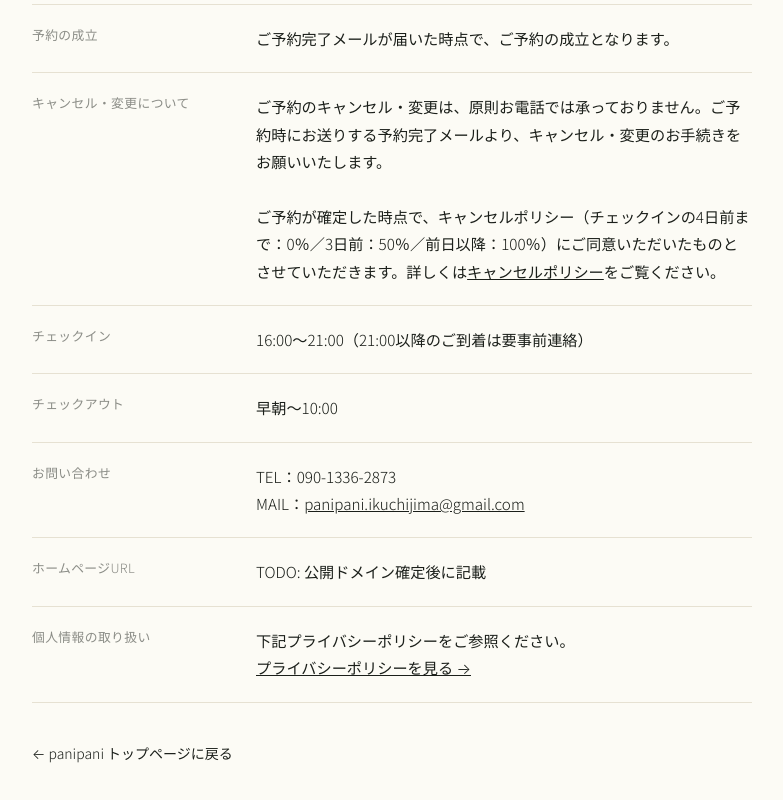
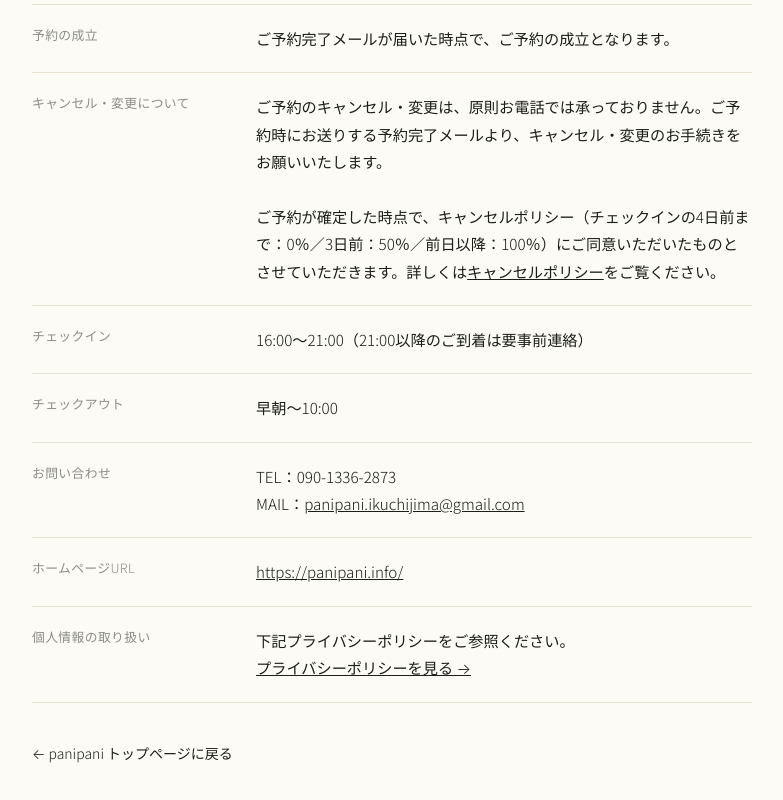
Before and after one commit to tomefuku/panipani-site, a plain HTML site: page legal.html in a window 1280 px wide. Shown: the part 933-1733 px from the top of the page, without its empty margins (248-1031 px from the left). Drawn offline with nearby package versions, Linux system fonts and the light colour scheme.

Commit message:
Add files via upload

```diff
--- a/legal.html
+++ b/legal.html
@@ -80,7 +80,7 @@
         <div class="row"><dt>お問い合わせ</dt>
           <dd>TEL：090-1336-2873<br>MAIL：<a href="mailto:panipani.ikuchijima@gmail.com" class="underline hover:opacity-60">panipani.ikuchijima@gmail.com</a></dd>
         </div>
-        <div class="row"><dt>ホームページURL</dt><dd class="text-black/40">TODO: 公開ドメイン確定後に記載</dd></div>
+        <div class="row"><dt>ホームページURL</dt><dd><a href="https://panipani.info/" class="underline hover:opacity-60">https://panipani.info/</a></dd></div>
         <div class="row"><dt>個人情報の取り扱い</dt><dd>下記プライバシーポリシーをご参照ください。<br><a href="privacy.html" class="underline hover:opacity-60">プライバシーポリシーを見る →</a></dd></div>
       </dl>
       <a href="index.html" class="inline-block mt-10 text-sm hover:opacity-60">← panipani トップページに戻る</a>
@@ -110,7 +110,7 @@
         <div class="row"><dt>Contact</dt>
           <dd>TEL: +81 90-1336-2873<br>MAIL: <a href="mailto:panipani.ikuchijima@gmail.com" class="underline hover:opacity-60">panipani.ikuchijima@gmail.com</a></dd>
         </div>
-        <div class="row"><dt>Website URL</dt><dd class="text-black/40">TODO: to be added once the domain is finalized</dd></div>
+        <div class="row"><dt>Website URL</dt><dd><a href="https://panipani.info/" class="underline hover:opacity-60">https://panipani.info/</a></dd></div>
         <div class="row"><dt>Handling of Personal Information</dt><dd>Please see our Privacy Policy.<br><a href="privacy.html" class="underline hover:opacity-60">View Privacy Policy →</a></dd></div>
       </dl>
       <a href="index.html" class="inline-block mt-10 text-sm hover:opacity-60">← Back to panipani home</a>
```
